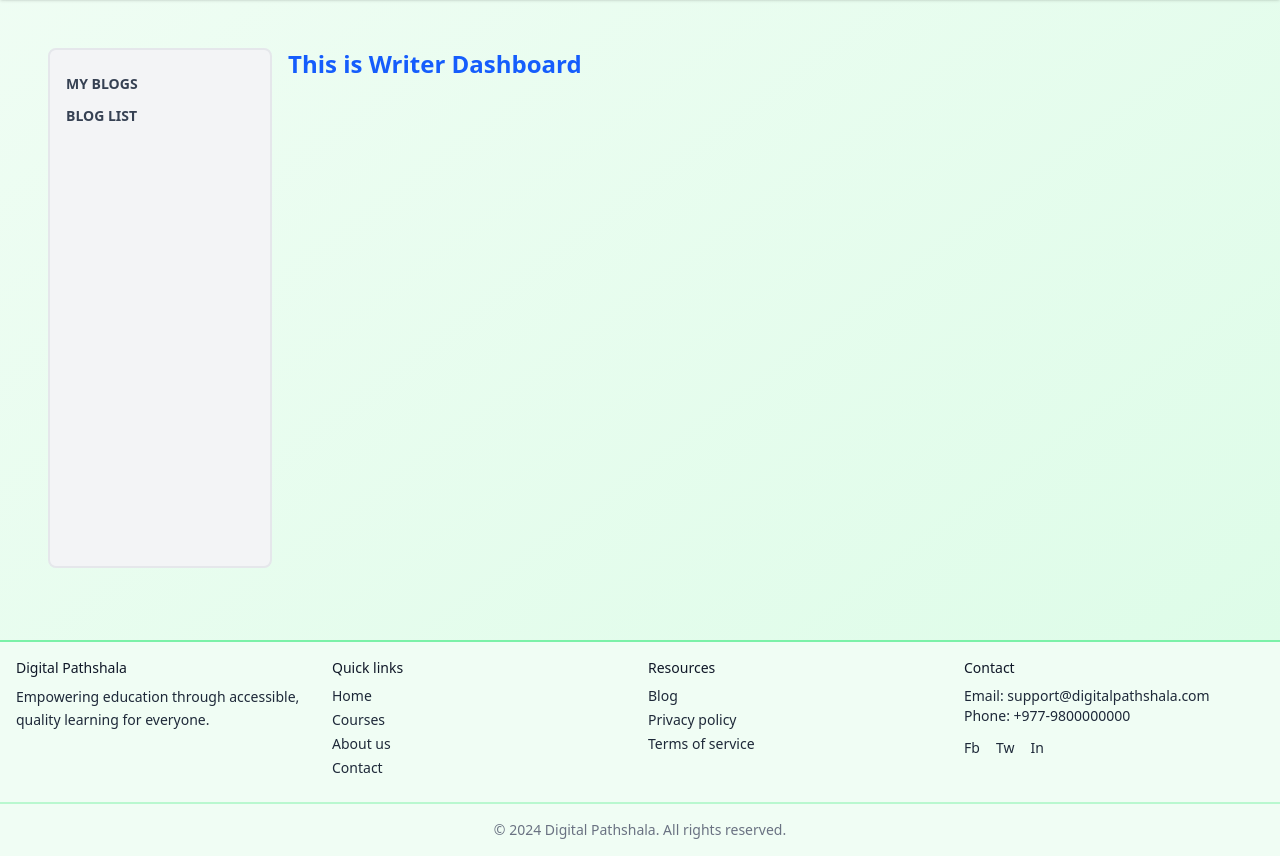
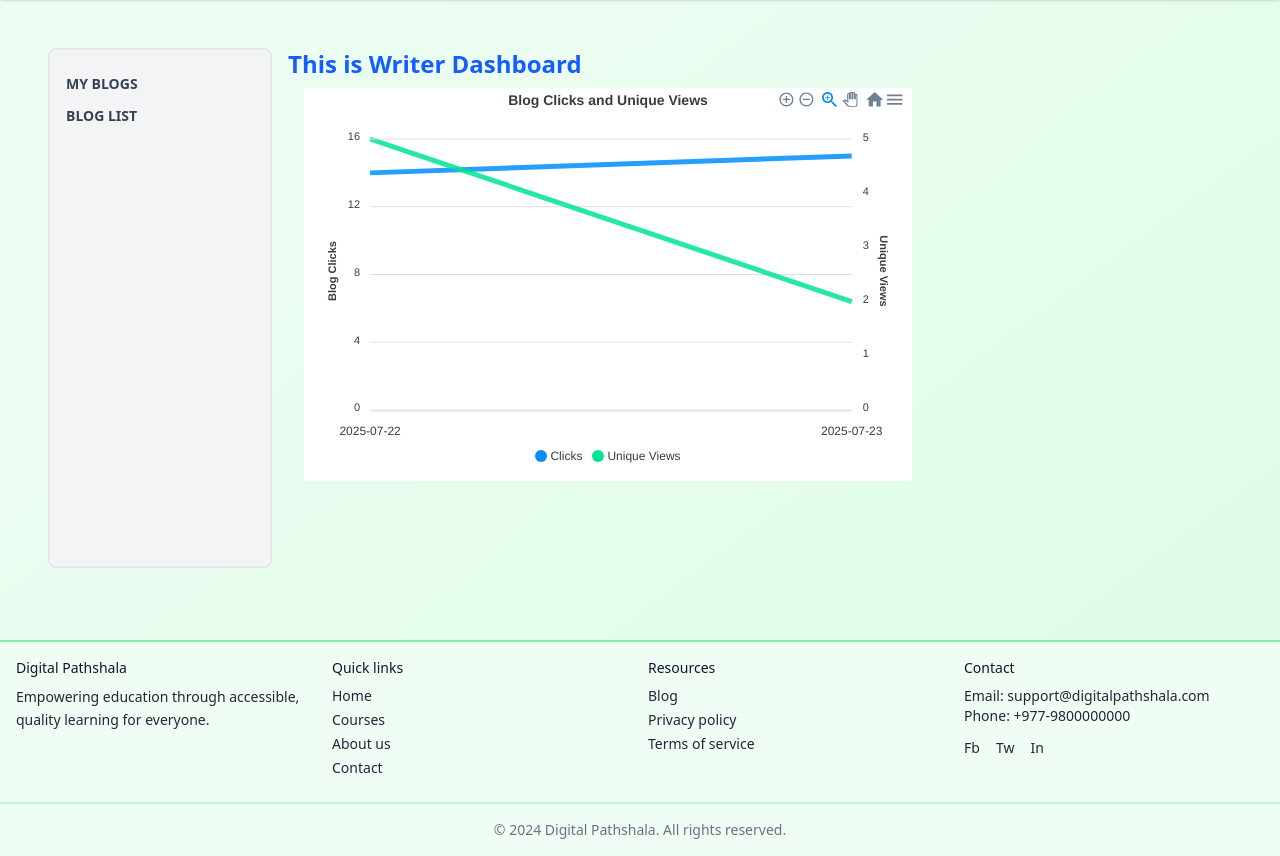
Before and after one commit to SumaniqueCode/pathshala-BMS, a Django app: page /writer/dashboard in a window 1280 px wide. Shown: the part 106-962 px from the top of the page. Run offline with Django 5.2, Linux system fonts and the light colour scheme; a user stored in the database is signed in; data comes from the database, SQL or seed files in the repository; parts of the project's set-up code (start-up, migrations or seed data) failed here and were passed over; some libraries are stand-ins or nearby versions.

Commit message:
Unique views graph integration

```diff
--- a/templates/pages/dashboard/writer/dashboard.html
+++ b/templates/pages/dashboard/writer/dashboard.html
@@ -3,7 +3,7 @@
   <div>
     <h1 class="text-2xl font-bold text-blue-600">This is Writer Dashboard</h1>
     <div class="px-4 py-2 grid grid-cols-1 md:grid-cols-3">
-    <div id="chart" class="col-span-1 md:col-span-2"></div>
+      <div id="chart" class="col-span-1 md:col-span-2 bg-white"></div>
     </div>
     <script>
       var options = {
@@ -13,15 +13,15 @@
         series: [
           {
             name: 'Clicks',
-          data: {{ blog_clicks| safe}}
+            data: {{blog_clicks|safe}}
           },
           {
             name: 'Unique Views',
-        data: { { unique_views | safe } }
+            data: {{unique_views|safe}}
           }
         ],
         xaxis: {
-      categories: { { click_date | safe } }
+          categories: {{click_date|safe}}
         },
         yaxis: [
     {
@@ -36,7 +36,7 @@
       }
     }
         ],
-      title: {
+        title:{
           text: 'Blog Clicks and Unique Views',
           align: 'center',
         }
```
Lines whose indentation alone changed are shown as unchanged.
